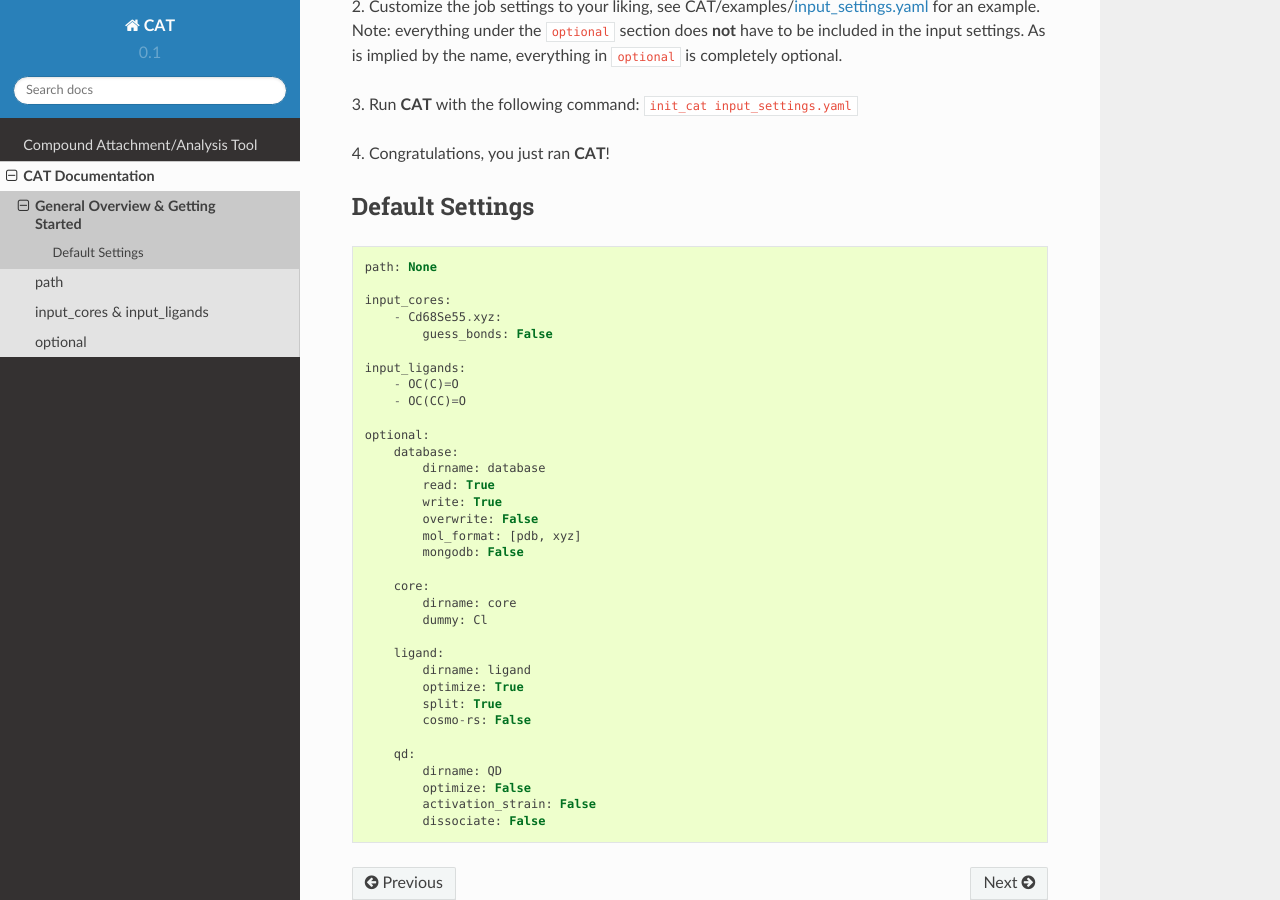
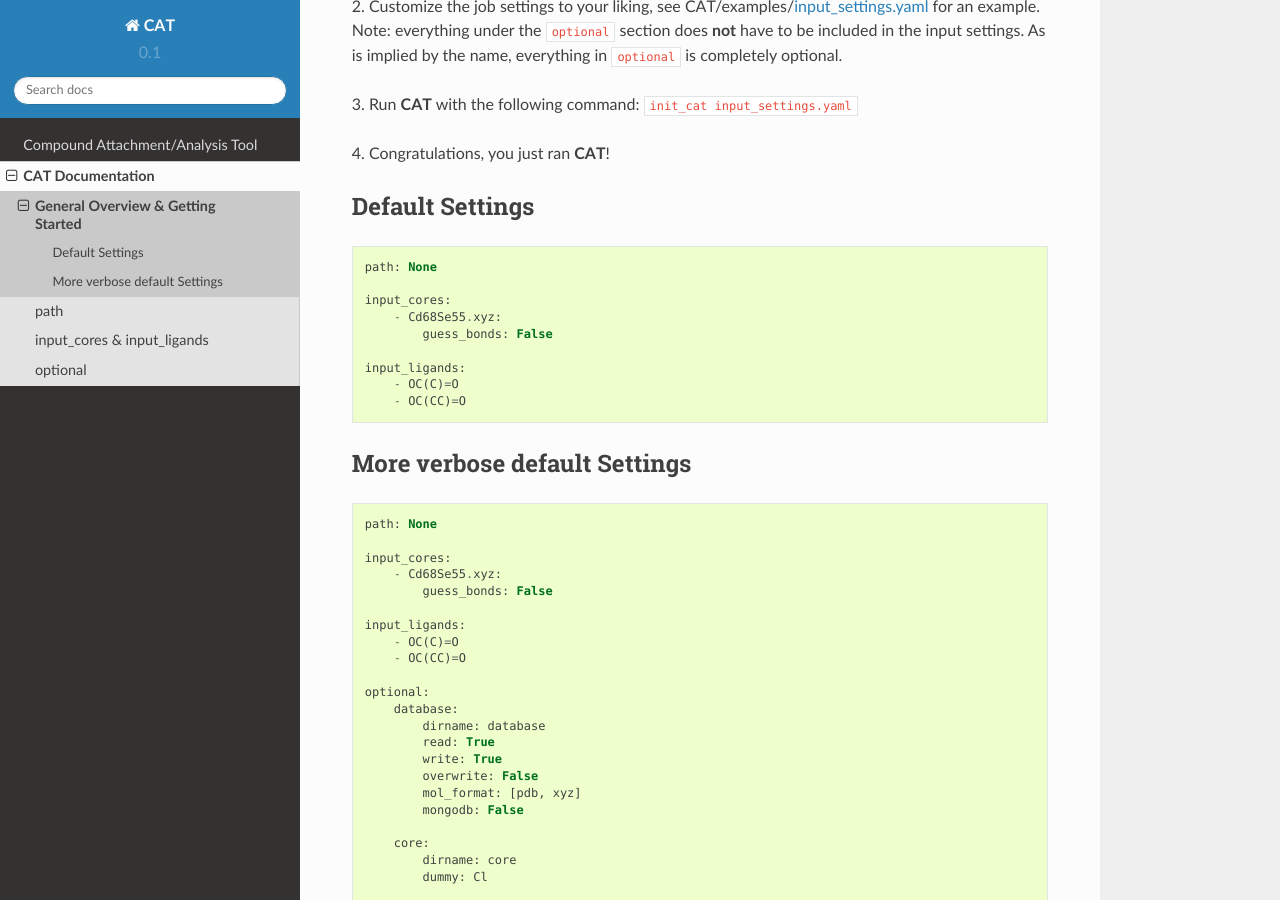
Before and after one commit to nlesc-nano/CAT, a Sphinx documentation site: the page built from docs/1_get_started.rst, in a window 1280 px wide and 900 px high, scrolled down 309 px. Built offline with Sphinx 7.4.7 and the Read the Docs theme 2.0.0, drawn with Linux system fonts in a browser that asks for light colours.

Commit message:
Updated documentation

```diff
--- a/docs/1_get_started.rst
+++ b/docs/1_get_started.rst
@@ -21,6 +21,21 @@ As is implied by the name, everything in ``optional`` is completely optional.
 
 Default Settings
 ~~~~~~~~~~~~~~~~
+
+::
+
+    path: None
+
+    input_cores:
+        - Cd68Se55.xyz:
+            guess_bonds: False
+
+    input_ligands:
+        - OC(C)=O
+        - OC(CC)=O
+
+More verbose default Settings
+~~~~~~~~~~~~~~~~~~~~~~~~~~~~~
 
 ::
 
--- a/docs/4_optional.rst
+++ b/docs/4_optional.rst
@@ -78,7 +78,7 @@ Database
 
             optional:
                 database:
-                    read: [core, ligand, QD]
+                    read: [core, ligand, QD]  # is equivalent to read: True
 
         ::
 
@@ -278,7 +278,7 @@ QD
 
     |
 
-**qd.bde** |bool|_ = *False*
+**qd.dissociate** |bool|_ = *False*
 
     Calculate the bond dissociation energy (BDE) of ligands attached to the
     surface of the core. The calculation consists of five distinct steps:
```
